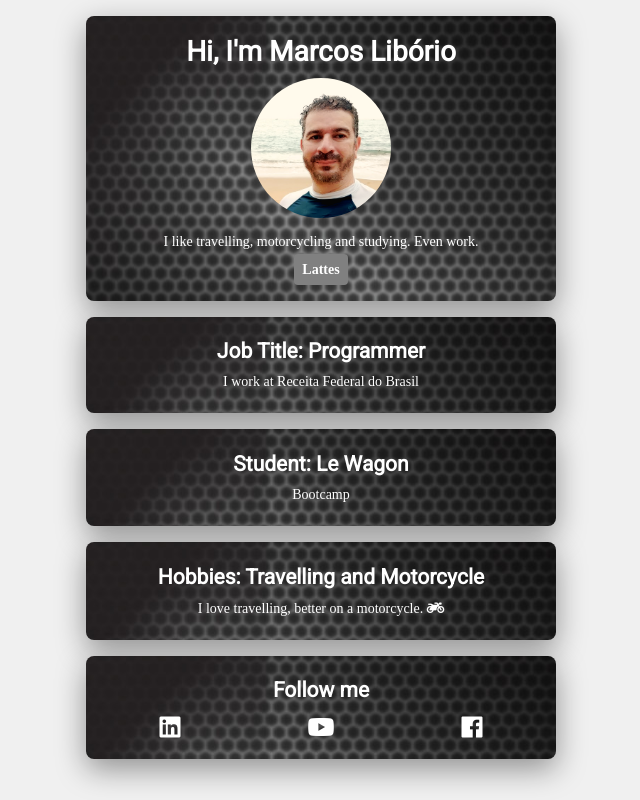
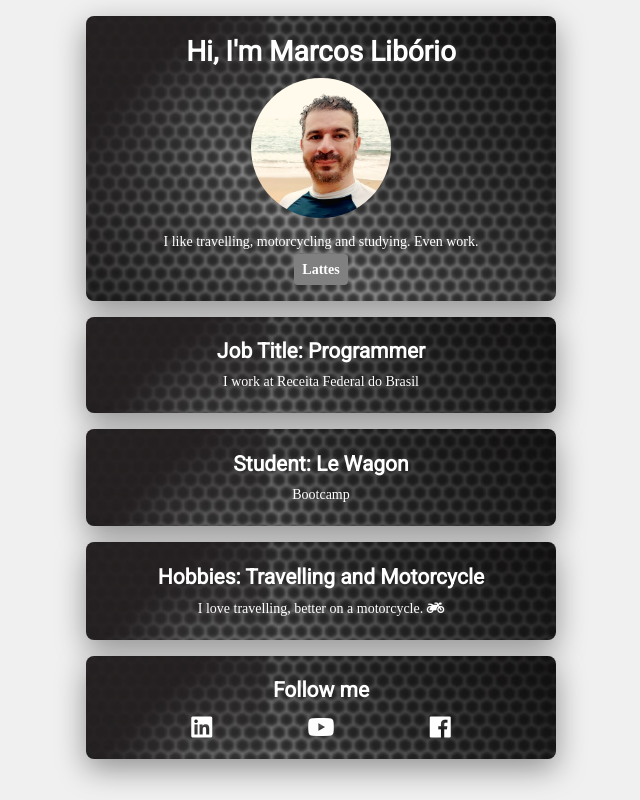
Before and after one commit to mliborio2020/profile, a plain HTML site: page index.html in a window 1280 px wide. Shown: the whole page, without its empty margins (319-959 px from the left). Drawn offline with Linux system fonts and the light colour scheme.

Commit message:
Added justify-content: space evenly

```diff
--- a/style.css
+++ b/style.css
@@ -51,6 +51,7 @@
   width: 450px;
   margin: 16px auto;
   text-align: center;
+  /*text-shadow: 2px 2px 3px rgba(0, 0, 0, 0.3);*/
   /*background-image: url('./images/fundo_preto.png');*/
   background-image: url('./images/fundo-hexagonal-de-metal-preto_44695-21_desfocado.jpg');
 }
@@ -59,7 +60,7 @@
   padding-left: 0;
   list-style: none;
   display: flex;
-  justify-content: space-around;
+  justify-content: space-evenly;
   font-size: 8px;
 }
 
```
